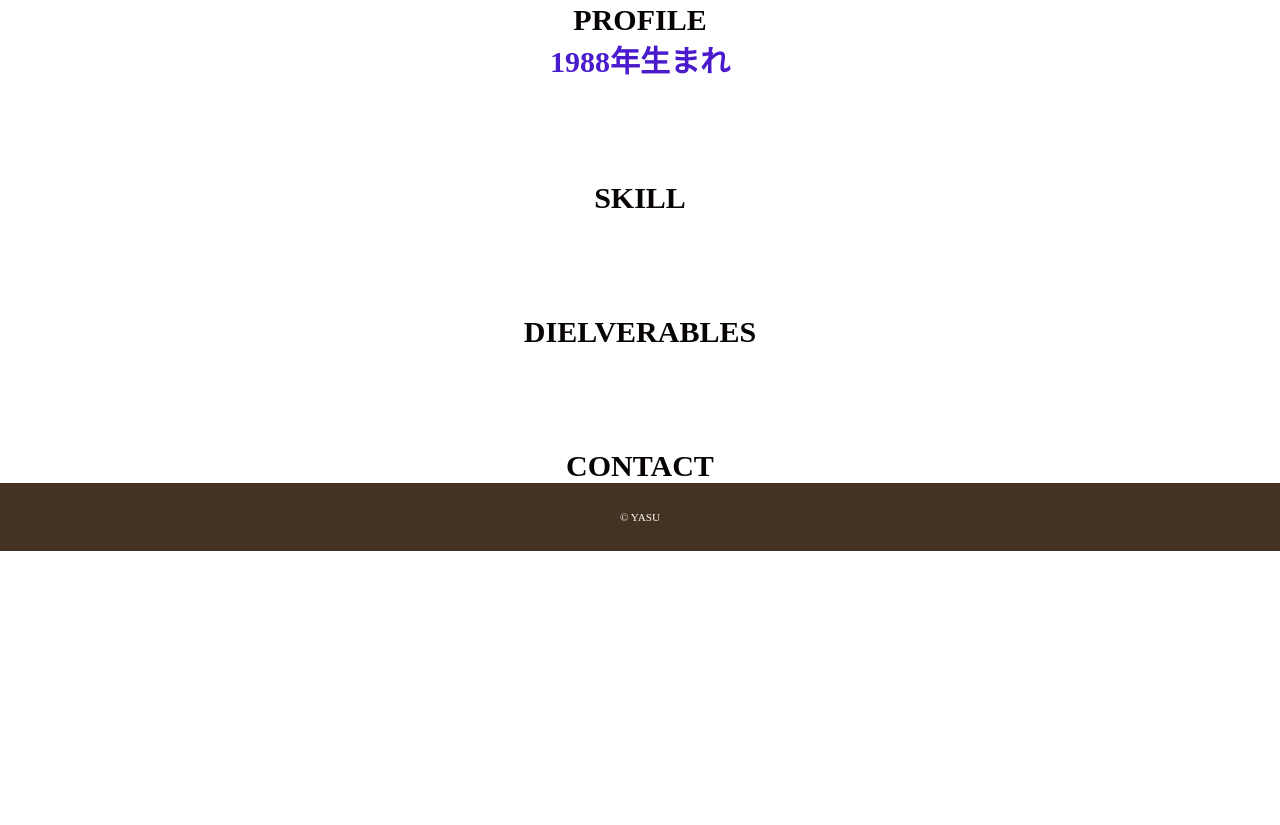
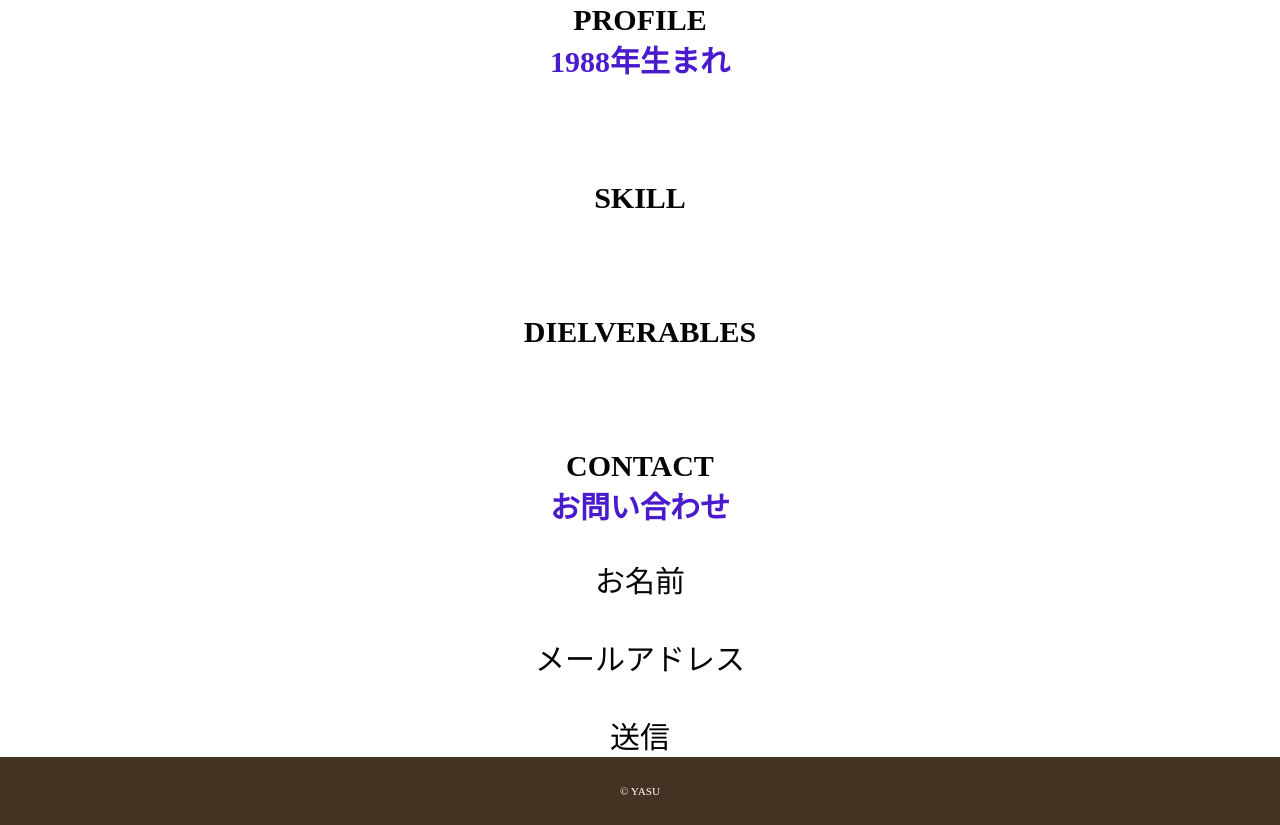
Before and after one commit to iyassen/mypfs, a website: page index.html in a window 1280 px wide. Shown: the part 971-1796 px from the top of the page. Before the commit the page ends 1522 px from the top, so only its background shows below. Drawn offline with Linux system fonts and the light colour scheme; some packages are replaced by stand-ins of ours.

Commit message:
お問い合わせフォーム作成

```diff
--- a/index.html
+++ b/index.html
@@ -25,6 +25,18 @@
     <h1 id="skill">SKILL</h1>
     <h1 id="dielverables">DIELVERABLES</h1>
     <h1 id="contact">CONTACT</h1>
+      <h2>お問い合わせ</h2>
+      <form action="#" method="POST">
+        <p>
+          <label for="realname">お名前<label><br>
+          <input type="text" name="realname" id="realname">
+        </p>
+        <p>
+          <label for="mail">メールアドレス</label><br>
+          <input type="email" name="mail" id="mail">
+        </p>
+            <p><input type="submit" value="送信"></p>
+      </form>
     </div>
   </body>
       <footer>
```
